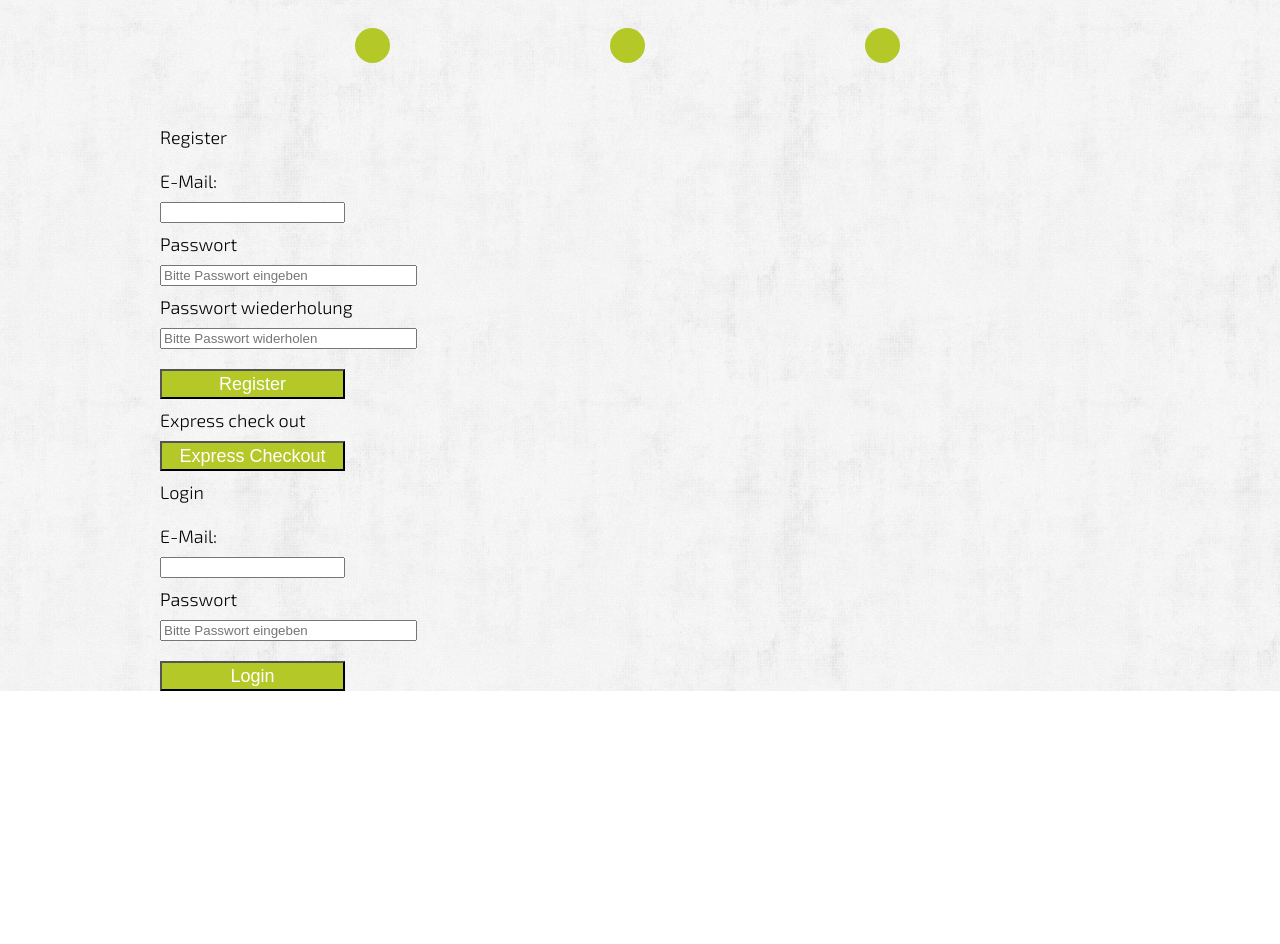
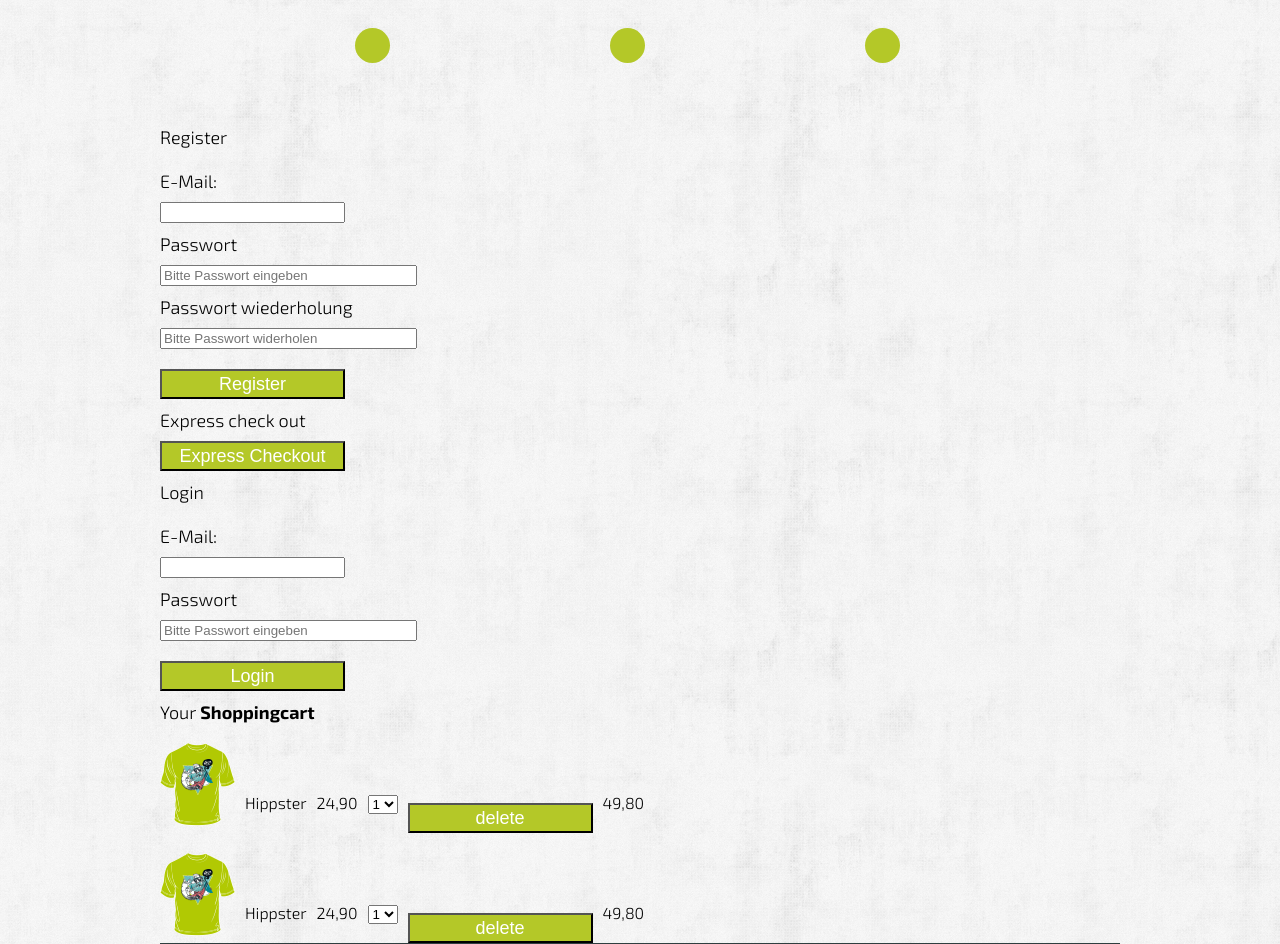
Before and after one commit to RosaHilfe/Mister-T, a plain HTML site: page HTML/checkout_ph1.html in a window 1280 px wide. Shown: the part 144-1088 px from the top of the page. Before the commit the page ends 835 px from the top, so only its background shows below. Drawn offline with Linux system fonts and the light colour scheme.

Commit message:
shopping cart

```diff
--- a/HTML/checkout_ph1.html
+++ b/HTML/checkout_ph1.html
@@ -38,18 +38,17 @@
 				<input type="password_wh" name="passworteingabefeld-wh" size="29"maxlength="20"
 					placeholder="Bitte Passwort widerholen" /></label></li><br>
 
-				 <button class="button" type="submit" id="login_submit" name="login_submit">Register</button></br>
+				 <button class="button_sub" type="submit" id="login_submit" name="login_submit">Register</button></br>
 			</form>
 		</div>
 		<div class="express_check_out">
 			<h5>Express check out</h5>
 				<form action="express_check_out" method="post">
 
-				 <button class="button" type="submit" id="express_check-out_submit" name="express_check-out_submit">Express Checkout</button></br>
+				 <button class="button_sub" type="submit" id="express_check-out_submit" name="express_check-out_submit">Express Checkout</button></br>
 		</div>
 		<div class="login">
-			<h5>Login</h5>
-			<br/>
+			<h5>Login</h5></br>
 			<form action="login" method="post">
 
 			<label>E-Mail:</br>
@@ -59,10 +58,52 @@
 			<input type="password" name="passworteingabefeld" size="29" maxlength="30"
 				placeholder="Bitte Passwort eingeben" /></label></li></br>
 
-			<button class="button" type="submit" id="login_submit" name="login_submit">Login</button></br>
+			<button class="button_sub" type="submit" id="login_submit" name="login_submit">Login</button></br>
 			</form>
 		</div>
 	</div>
+
+	<div class ="shop_wrapper wrapper clearfix">
+		<h5>Your<strong> Shoppingcart</strong></h5>
+		<div class ="shoppingcart_form clearfix">
+			 <ul>
+			 	<li><img src="../Images/shoppingcart.png" alt="shrit theaser"></li>
+			 	<li>Hippster</li>
+			 	<li>24,90</li>
+			 	<li><select name="1" size="1">
+	  				<option>1</option>
+	  				<option>2</option>
+	  				<option>3</option>
+	  				<option>4</option>
+	  				<option>5</option>
+					</select>
+				</li>
+
+			 	<li><form action="test.php" method="post">
+			 		<button class="button_delete" type="delet" id="delete"name="delete">delete</button></br></form></li>
+			 	<li>49,80</li>
+			 </ul>
+		</div>
+		<div class ="shoppingcart_form clearfix">
+		 	<ul>
+			 	<li><img src="../Images/shoppingcart.png" alt="shrit theaser"></li>
+			 	<li>Hippster</li>
+			 	<li>24,90</li>
+			 	<li><select name="1" size="1">
+	  				<option>1</option>
+	  				<option>2</option>
+	  				<option>3</option>
+	  				<option>4</option>
+	  				<option>5</option>
+					</select>
+				</li>
+
+			 	<li><form action="test.php" method="post">
+			 		<button class="button_delete" type="delet" id="delete"name="delete">delete</button></br></form></li>
+			 	<li>49,80</li>
+			 </ul>
+		</div>
+		</div>
 	</div>
 </body>
 </html>
--- a/css/styles.css
+++ b/css/styles.css
@@ -259,7 +259,7 @@ h5 {
 	font-size: 18px;
 
 }
-button{
+button {
 
 	background-color:#b4c828;
 	width: 185px;
@@ -268,18 +268,27 @@ button{
 	margin-top: 10px;
 	font-size:18px;
 }
-button:hover{
-	background-color:#b4c828;
-	width: 185px;
-	height: 30px;
-	color:white;
-	margin-top: 10px;
-	font-size:18px;
 
-}
 input {
 	margin-top: 10px;
 	margin-bottom: 10px;
+}
+.shoppingcart ul{
+
+
+}
+.shoppingcart_form ul li{
+	float:left;
+	margin-top:70px;
+	margin-right: 10px;
+}
+.shoppingcart_form ul li:first-child{
+	margin-top: 20px;
+}
+.shop_wrapper{
+	border-bottom: 1px solid #2f3e3f;
+	width:550px;
+	float:right;
 }
 
 /*##############################Helper##################################*/
```
Also changed, not shown: HTML/shoppingcart.html (added, +55 -0 lines), Images/shoppingcart.png (added).
